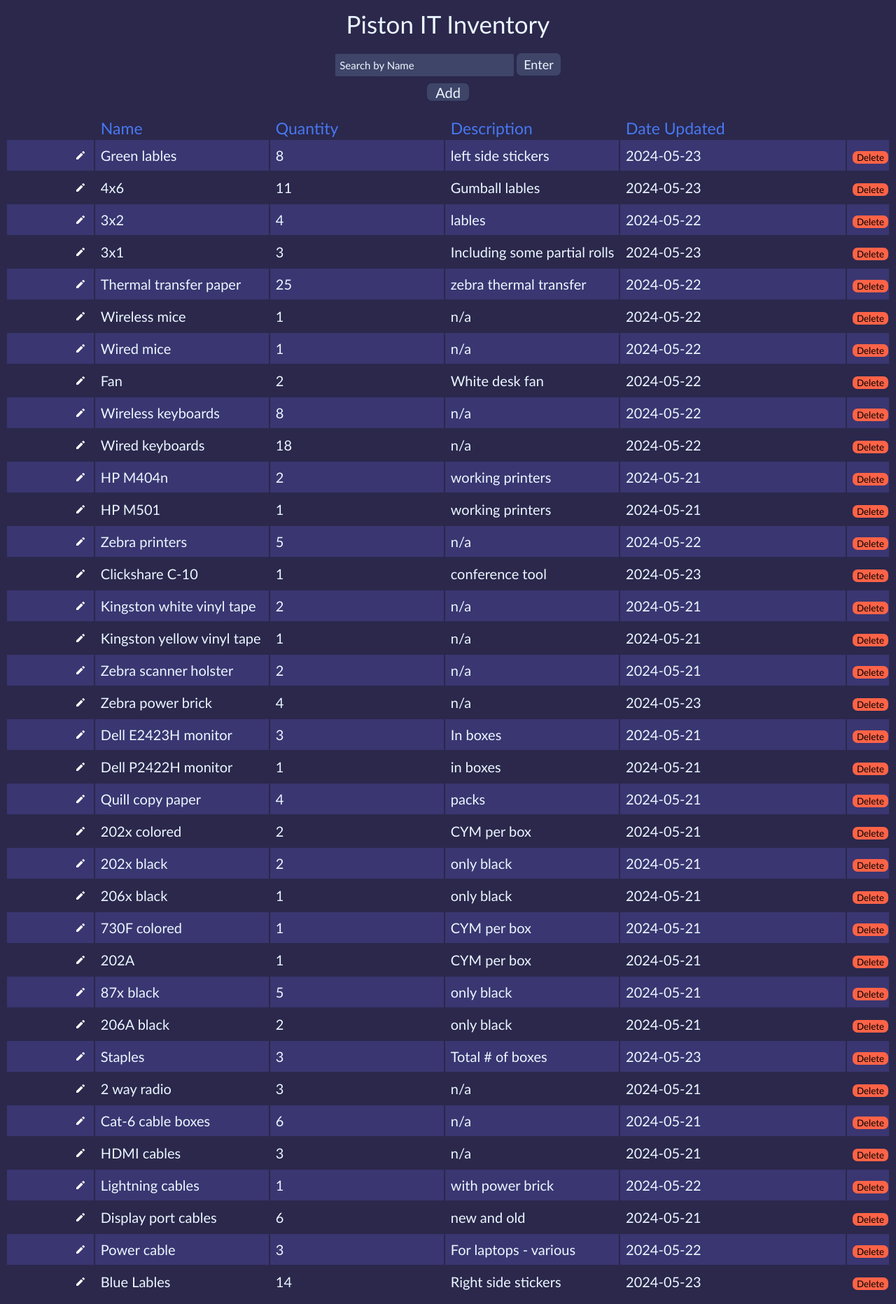
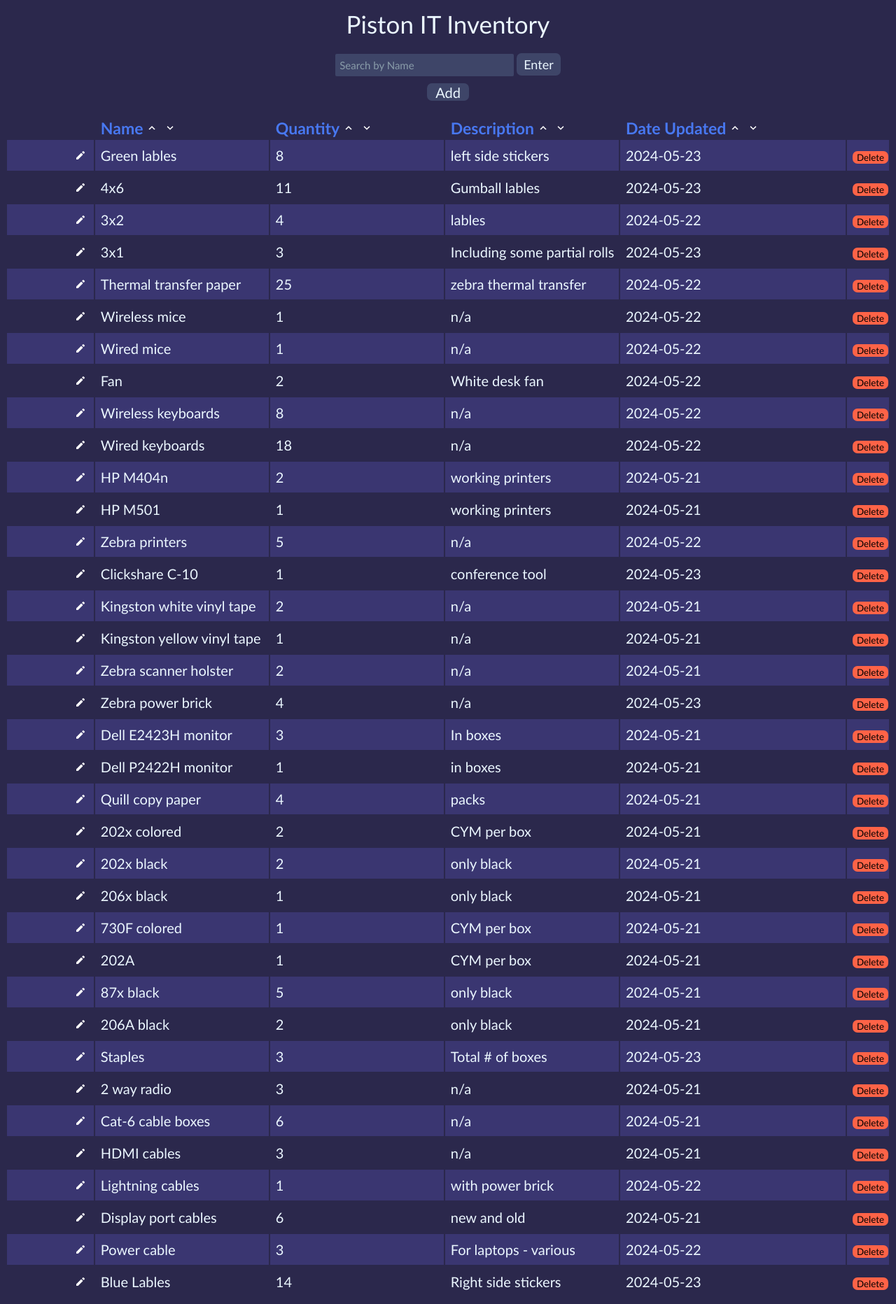
Before and after one commit to aliburkemper12/inventory-system-piston, a Flask app: page / in a window 1280 px wide. Shown: the whole page at 70% size. Run offline with Flask 3, Linux system fonts and the light colour scheme; data comes from the database, SQL or seed files in the repository.

Commit message:
all sort buttons working

```diff
--- a/src/fakemain.py
+++ b/src/fakemain.py
@@ -120,6 +120,31 @@ def sort():
     print(row)
 
     if row == '1':
+        data = cursor.execute('SELECT * FROM item ORDER BY name').fetchall()
+        conn.close()
+
+    if row == '2':
+        data = cursor.execute('SELECT * FROM item ORDER BY quantity DESC').fetchall()
+        conn.close()
+
+    if row == '3':
+        data = cursor.execute('SELECT * FROM item ORDER BY description').fetchall()
+        conn.close()
+
+    if row == '4':
+        data = cursor.execute('SELECT * FROM item ORDER BY date DESC').fetchall()
+        conn.close()
+
+    return render_template("index.html", data=data)
+
+@app.route("/sort_asc", methods=["GET", "POST"])
+def sort_asc():
+    conn = get_db_connection()
+    cursor = conn.cursor()
+    row = request.form.get("name")
+    print(row)
+
+    if row == '1':
         data = cursor.execute('SELECT * FROM item ORDER BY name ASC').fetchall()
         conn.close()
 
@@ -137,5 +162,30 @@ def sort():
 
     return render_template("index.html", data=data)
 
+@app.route("/sort_desc", methods=["GET", "POST"])
+def sort_desc():
+    conn = get_db_connection()
+    cursor = conn.cursor()
+    row = request.form.get("name")
+    print(row)
+
+    if row == '1':
+        data = cursor.execute('SELECT * FROM item ORDER BY name DESC').fetchall()
+        conn.close()
+
+    if row == '2':
+        data = cursor.execute('SELECT * FROM item ORDER BY quantity DESC').fetchall()
+        conn.close()
+
+    if row == '3':
+        data = cursor.execute('SELECT * FROM item ORDER BY description DESC').fetchall()
+        conn.close()
+
+    if row == '4':
+        data = cursor.execute('SELECT * FROM item ORDER BY date DESC').fetchall()
+        conn.close()
+
+    return render_template("index.html", data=data)
+
 if __name__ == "__main__":
     app.run(port = 5000)
--- a/src/static/style.css
+++ b/src/static/style.css
@@ -20,7 +20,7 @@ body {
     font-family: 'Trebuchet MS', 'Lucida Sans Unicode', 'Lucida Grande', 'Lucida Sans', Arial, sans-serif;
 }
 #locate::placeholder {
-    color: #ebf7ff;
+    color: #899ca9;
     padding-left: 3px;
     font-size: 15px;
 }
@@ -68,6 +68,10 @@ tr th {
     font-size: 23px;
     padding-left: 8px;
 }
+tr th div {
+    display: inline-block;
+    padding-left: 2px;
+}
 tr:nth-of-type(even) {
     background-color: #3a3671;
 }
@@ -77,9 +81,23 @@ td {
     padding-bottom: 10px;
     padding-left: 8px;
 }
+.column {
+    text-align: left;
+}
 .data_row:hover {
     background-color: #4d5379;
     color: #c5d962;
+}
+.arrow {
+    background-color: transparent;
+    padding: 0;
+    margin: 0;
+}
+.arrow img {
+    height: 18px;
+    width: auto;
+    padding: 0;
+    margin: 0;
 }
 #new {
     border-radius: 2px;
@@ -94,7 +112,7 @@ td {
     padding-left: 3px;
 }
 #new::placeholder {
-    color: #ebf7ff;
+    color: #899ca9;
     font-size: 20px;
     padding-left: 3px;
 }
--- a/src/templates/index.html
+++ b/src/templates/index.html
@@ -20,28 +20,41 @@
                 <button class="add" type="submit">Add</button></form>
             </div>
         </h4>
+        <div id="table_container">
             <table style="width:100%">
                 <tr>
                     <th width="5%" align="left"></th>
-                <th width="19%" align="left">
-                    <form action="{{ url_for("sort")}}" method="post">
+                    <th width="19%" align="left">Name<div>
+                        <div><form action="{{ url_for("sort_desc")}}" method="post">
                         <input type="hidden" name="name" value="1">
-                    <button class="header" type="submit">Name</button></form>
+                        <button class="arrow" type="submit"><img src="static/up.png" alt=""></button></form></div>
+                        <div><form action="{{ url_for("sort_asc")}}" method="post">
+                        <input type="hidden" name="name" value="1">
+                        <button class="arrow" type="submit"><img src="static/down.png" alt=""></button></form></div></div>
                     </th>
-                <th width="19%" align="left">
-                    <form action="{{ url_for("sort")}}" method="post">
+                    <th width="19%" align="left">Quantity<div>
+                        <div><form action="{{ url_for("sort_desc")}}" method="post">
                         <input type="hidden" name="name" value="2">
-                    <button class="header" type="submit">Quantity</button></form>
+                        <button class="arrow" type="submit"><img src="static/up.png" alt=""></button></form></div>
+                        <div><form action="{{ url_for("sort_asc")}}" method="post">
+                        <input type="hidden" name="name" value="2">
+                        <button class="arrow" type="submit"><img src="static/down.png" alt=""></button></form></div></div>
                     </th>
-                <th width="19%" align="left">
-                    <form action="{{ url_for("sort")}}" method="post">
+                    <th width="19%" align="left">Description<div>
+                        <div><form action="{{ url_for("sort_desc")}}" method="post">
                         <input type="hidden" name="name" value="3">
-                    <button class="header" type="submit">Description</button></form>
+                        <button class="arrow" type="submit"><img src="static/up.png" alt=""></button></form></div>
+                        <div><form action="{{ url_for("sort_asc")}}" method="post">
+                        <input type="hidden" name="name" value="3">
+                        <button class="arrow" type="submit"><img src="static/down.png" alt=""></button></form></div></div>
                     </th>
-                <th width="19%" align="left">
-                    <form action="{{ url_for("sort")}}" method="post">
+                    <th width="19%" align="left">Date Updated<div>
+                        <div><form action="{{ url_for("sort_desc")}}" method="post">
                         <input type="hidden" name="name" value="4">
-                    <button class="header" type="submit">Date Updated</button></form>
+                        <button class="arrow" type="submit"><img src="static/up.png" alt=""></button></form></div>
+                        <div><form action="{{ url_for("sort_asc")}}" method="post">
+                        <input type="hidden" name="name" value="4">
+                        <button class="arrow" type="submit"><img src="static/down.png" alt=""></button></form></div></div>
                     </th>
                 </tr>
                 {%for item in data%}
@@ -59,5 +72,6 @@
                 </tr>
                 {%endfor%}
             </table>
+        </div>
     </body>
 </html>
```
Also changed, not shown: src/static/down.png (added), src/static/up.png (added). Lines whose indentation alone changed are shown as unchanged.
